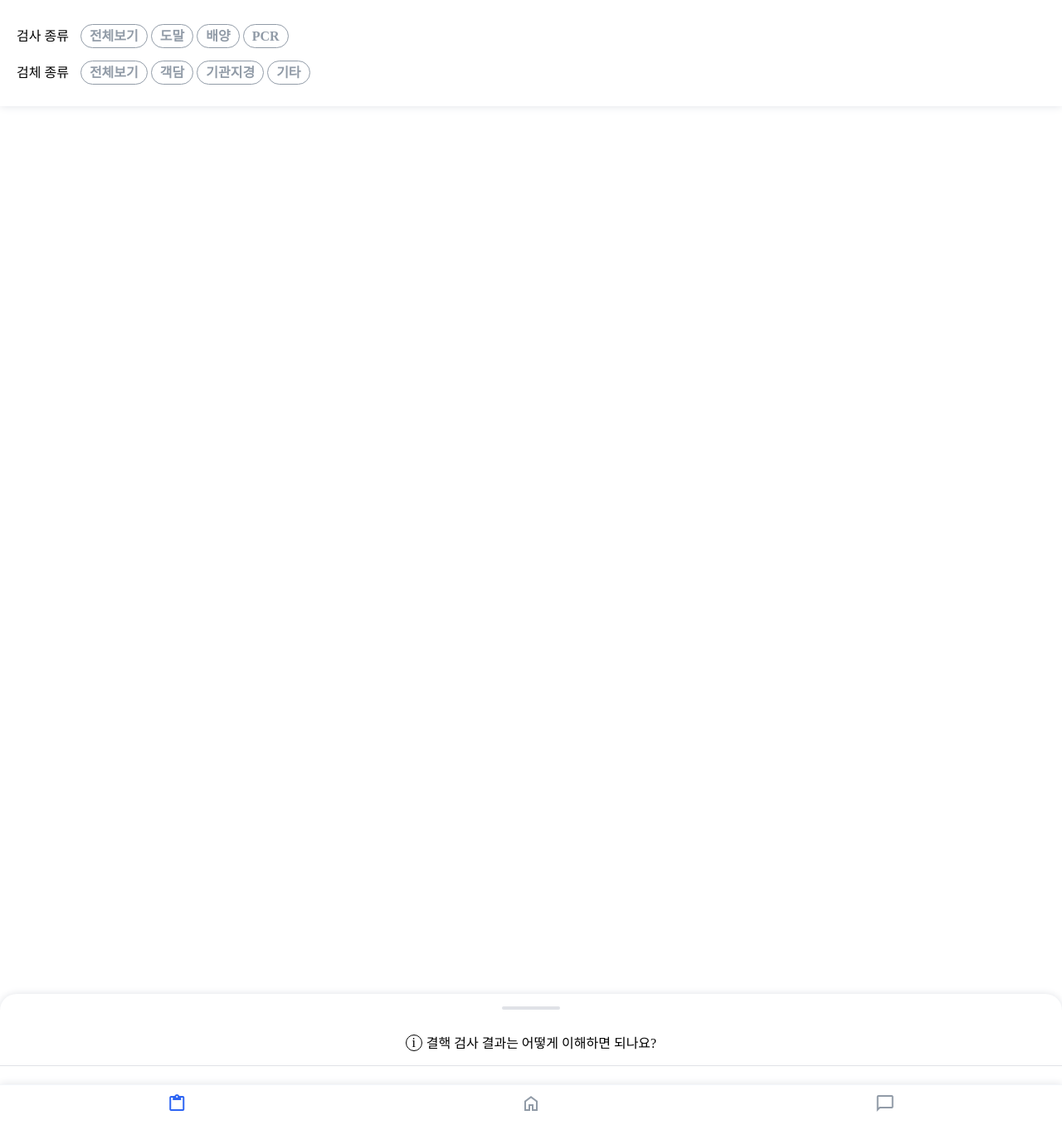
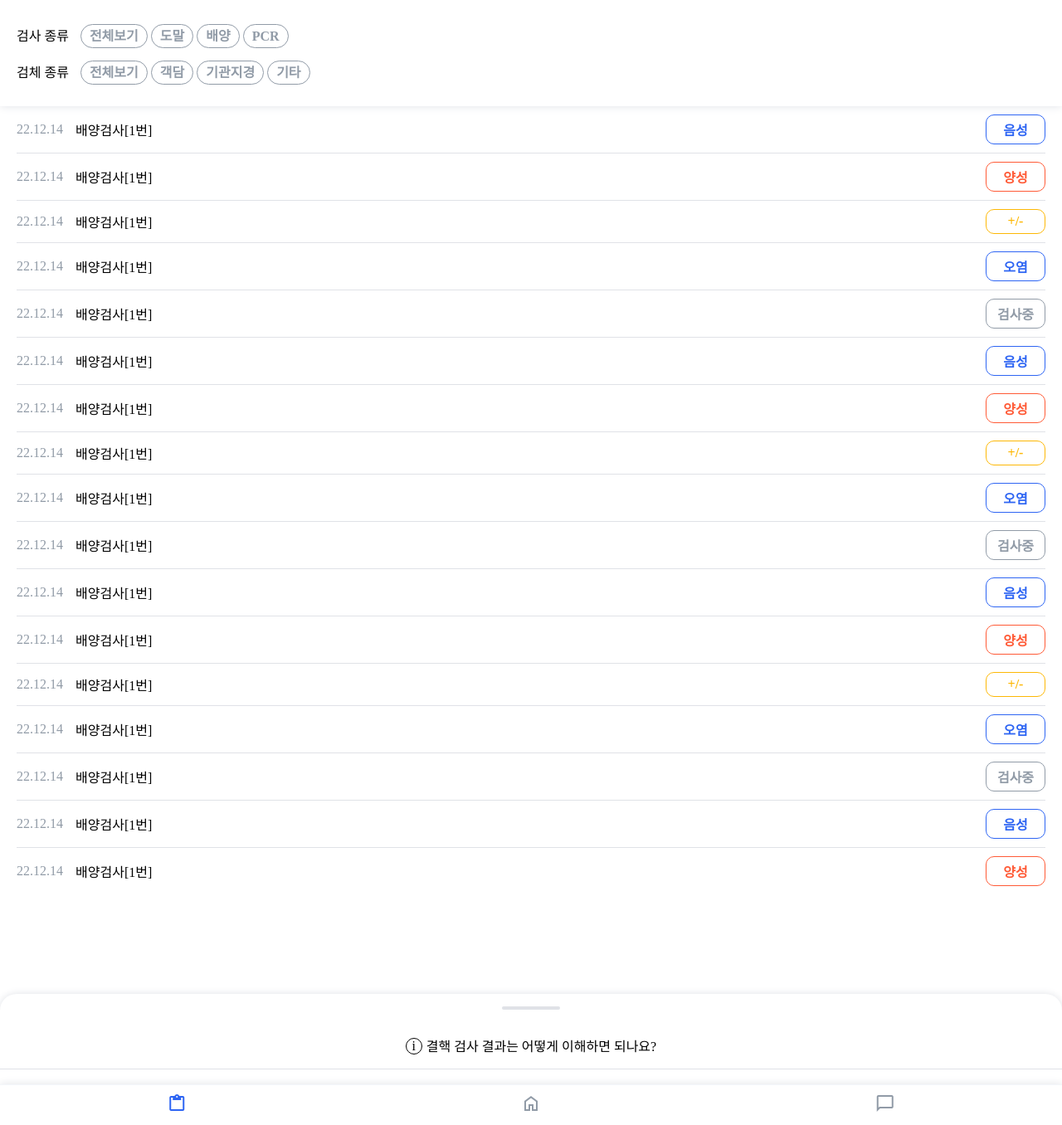
Before and after one commit to 2miwon/cole-rochman, a Django app: page /inspection_result/ in a window 1280 px wide. Shown: the whole page at 83% size. Run offline with Django 3.2, Linux system fonts and the light colour scheme; the visitor is signed in with stand-in values (Sample User, id 1); data that the repository does not hold is empty; parts of the project's set-up code (start-up, migrations or seed data) failed here and were passed over.

Commit message:
(수정) 환자용 검사 결과 바텀시트 수정

```diff
--- a/core/templates/inspection_result.html
+++ b/core/templates/inspection_result.html
@@ -39,6 +39,107 @@
 
 	  <div class="scroll">
       {% if insp_zip %}
+        <div class="insp_item">
+          <div class="insp_date">22.12.14</div>
+          <div>배양검사[1번]</div>
+          <div class="insp_status case1">음성</div>
+        </div>
+        <div class="insp_item">
+          <div class="insp_date">22.12.14</div>
+          <div>배양검사[1번]</div>
+          <div class="insp_status case2">양성</div>
+        </div>
+        <div class="insp_item">
+          <div class="insp_date">22.12.14</div>
+          <div>배양검사[1번]</div>
+          <div class="insp_status case3">+/-</div>
+        </div>
+        <div class="insp_item">
+          <div class="insp_date">22.12.14</div>
+          <div>배양검사[1번]</div>
+          <div class="insp_status case1">오염</div>
+        </div>
+        <div class="insp_item">
+          <div class="insp_date">22.12.14</div>
+          <div>배양검사[1번]</div>
+          <div class="insp_status case4">검사중</div>
+        </div>
+        <div class="insp_item">
+          <div class="insp_date">22.12.14</div>
+          <div>배양검사[1번]</div>
+          <div class="insp_status case1">음성</div>
+        </div>
+        <div class="insp_item">
+          <div class="insp_date">22.12.14</div>
+          <div>배양검사[1번]</div>
+          <div class="insp_status case2">양성</div>
+        </div>
+        <div class="insp_item">
+          <div class="insp_date">22.12.14</div>
+          <div>배양검사[1번]</div>
+          <div class="insp_status case3">+/-</div>
+        </div>
+        <div class="insp_item">
+          <div class="insp_date">22.12.14</div>
+          <div>배양검사[1번]</div>
+          <div class="insp_status case1">오염</div>
+        </div>
+        <div class="insp_item">
+          <div class="insp_date">22.12.14</div>
+          <div>배양검사[1번]</div>
+          <div class="insp_status case4">검사중</div>
+        </div>
+        <div class="insp_item">
+          <div class="insp_date">22.12.14</div>
+          <div>배양검사[1번]</div>
+          <div class="insp_status case1">음성</div>
+        </div>
+        <div class="insp_item">
+          <div class="insp_date">22.12.14</div>
+          <div>배양검사[1번]</div>
+          <div class="insp_status case2">양성</div>
+        </div>
+        <div class="insp_item">
+          <div class="insp_date">22.12.14</div>
+          <div>배양검사[1번]</div>
+          <div class="insp_status case3">+/-</div>
+        </div>
+        <div class="insp_item">
+          <div class="insp_date">22.12.14</div>
+          <div>배양검사[1번]</div>
+          <div class="insp_status case1">오염</div>
+        </div>
+        <div class="insp_item">
+          <div class="insp_date">22.12.14</div>
+          <div>배양검사[1번]</div>
+          <div class="insp_status case4">검사중</div>
+        </div>
+        <div class="insp_item">
+          <div class="insp_date">22.12.14</div>
+          <div>배양검사[1번]</div>
+          <div class="insp_status case1">음성</div>
+        </div>
+        <div class="insp_item">
+          <div class="insp_date">22.12.14</div>
+          <div>배양검사[1번]</div>
+          <div class="insp_status case2">양성</div>
+        </div>
+        <div class="insp_item">
+          <div class="insp_date">22.12.14</div>
+          <div>배양검사[1번]</div>
+          <div class="insp_status case3">+/-</div>
+        </div>
+        <div class="insp_item">
+          <div class="insp_date">22.12.14</div>
+          <div>배양검사[1번]</div>
+          <div class="insp_status case1">오염</div>
+        </div>
+        <div class="insp_item">
+          <div class="insp_date">22.12.14</div>
+          <div>배양검사[1번]</div>
+          <div class="insp_status case4">검사중</div>
+        </div>
+
         {% for insp_date, insp_type, insp_th, insp_res in insp_zip %}
           <div class="insp_item">
             <div class="insp_date">{{insp_date}}</div>
@@ -62,8 +163,12 @@
       {% endif%}
       </div>
 
-      <a href="{% url 'inspection_detail' %}" id="insp_detail">
-        <div id="insp_bar"></div>
+      <button id="insp_bg"></button>
+
+      <div id="insp_detail">
+        <button id="insp_button">
+          <div id="insp_bar"></div>
+        </button>
         <div id="insp_title">
           <div>i</div>
           <div>결핵 검사 결과는 어떻게 이해하면 되나요?</div>
@@ -82,7 +187,7 @@
             <br>결핵균은 서서히 증식하기 때문에 배양검사 결과확인까지 2~8주의 시간이 필요합니다. 가래에 균이 적어 도말검사가 음성이더라도 배양검사에서 결핵균이 확인될 수 있습니다. 따라서 도말검사에서 균이 검출되지 않았다 하더라도 배양검사 결과까지 확인이 필요합니다.
           </p>
         </div>
-      </a>
+      </div>
     </div>
   </div>
 
@@ -104,5 +209,20 @@
     </div>
   </div>
 
+  <script>
+    const inspButton = document.getElementById('insp_button');
+    const inspDetail = document.getElementById('insp_detail');
+    const inspBG = document.getElementById('insp_bg');
+
+    inspButton.addEventListener("click", function() {
+      inspDetail.classList.toggle("open");
+      inspBG.classList.toggle("open");
+    });
+
+    inspBG.addEventListener("click", function() {
+      inspDetail.classList.toggle("open");
+      inspBG.classList.toggle("open");
+    });
+  </script>
 </body>
 </html>
```
Also changed, not shown: core/static/css/inspection_result.css (+33 -1 lines).
